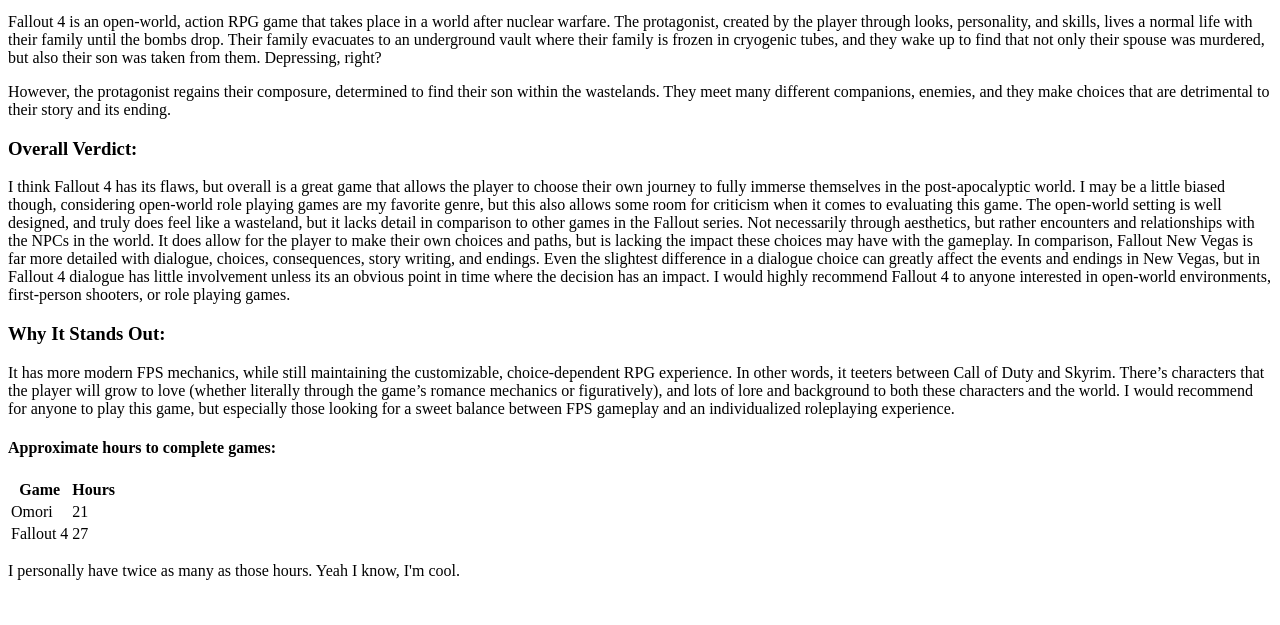
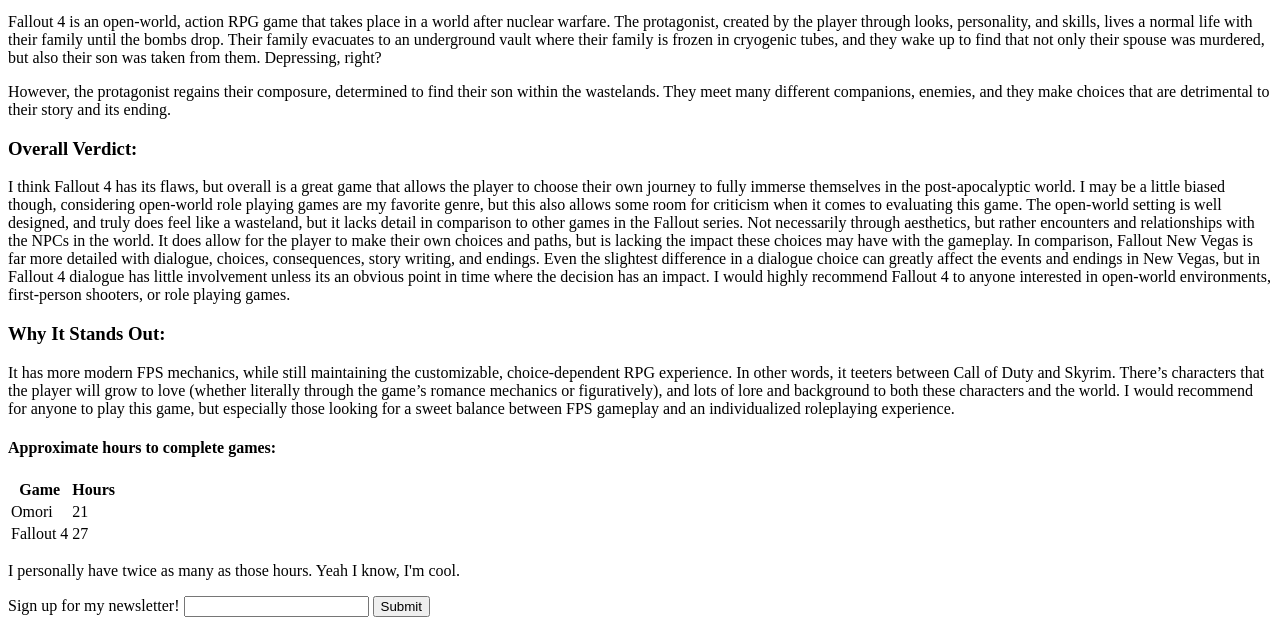
Before and after one commit to brooklando/mi349_blog, a plain HTML site: page index.html in a window 1280 px wide. Shown: the part 1266-1891 px from the top of the page. Before the commit the page ends 1862 px from the top, so only its background shows below. Drawn offline with Linux system fonts and the light colour scheme.

Commit message:
added form

```diff
--- a/index.html
+++ b/index.html
@@ -59,6 +59,12 @@
             </table>
             <p>I personally have twice as many as those hours. Yeah I know, I'm cool.</p>
         </article>
+        <form>
+            <label>Sign up for my newsletter!
+                <input type="text">
+            </label>
+            <button>Submit</button>
+        </form>
     </section>
 </body>
 </html>
```
